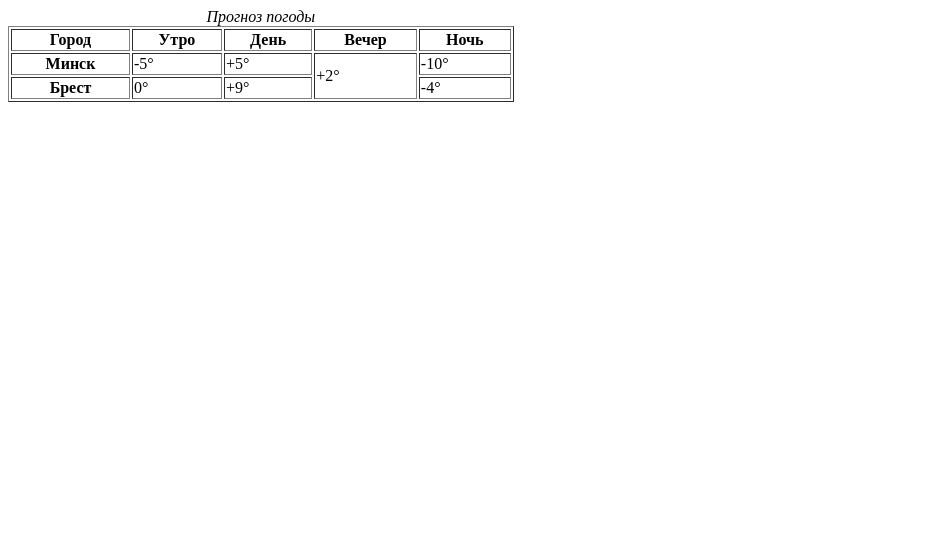
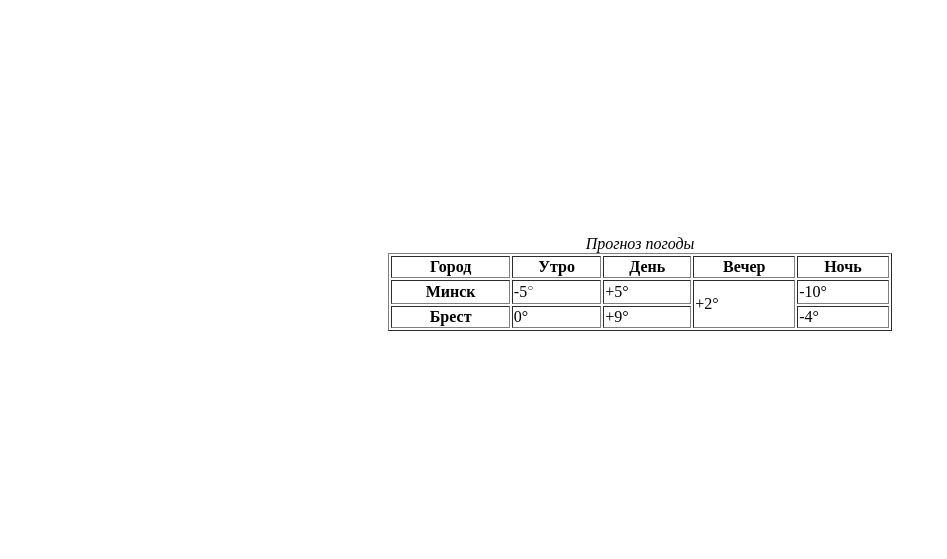
Before and after one commit to AndreiMikheikin/AndreiMikheikin, a plain HTML site: page home/02_HTML/base/index.html in a window 1280 px wide. Shown: the whole page, without its empty margins (0-947 px from the left). Drawn offline with Linux system fonts and the light colour scheme.

Commit message:
base less correct

```diff
--- a/home/02_HTML/base/index.html
+++ b/home/02_HTML/base/index.html
@@ -4,9 +4,17 @@
 <head>
     <meta charset="UTF-8">
     <title>прогноз погоды</title>
+    <style>
+        .a {
+            font-size: 10px;
+        }
+    </style>
 </head>
+
 <body>
-    <table width="40%" border="1">
+    <table width="100%" height="550px" border="0"> <!-- Подбирал под свой экран -->
+        <td>
+            <table width="40%" border=" 1" align="center" valign="middle">
                 <caption><em>Прогноз погоды</em></caption>
                 <tr>
                     <th>Город</th>
@@ -17,7 +25,7 @@
                 </tr>
                 <tr>
                     <td align="center"><strong>Минск</strong></td>
-            <td>-5&deg;</td>
+                    <td>-5<sup class="a">&#9675</sup></td> <!-- Таких по style можно много накидать -->
                     <td>+5&deg;</td>
                     <td rowspan="2">+2&deg;</td>
                     <td>-10&deg;</td>
@@ -29,4 +37,6 @@
                     <td>-4&deg;</td>
                 </tr>
             </table>
+        </td>
+    </table>
 </body>
```
Lines whose indentation alone changed are shown as unchanged.
